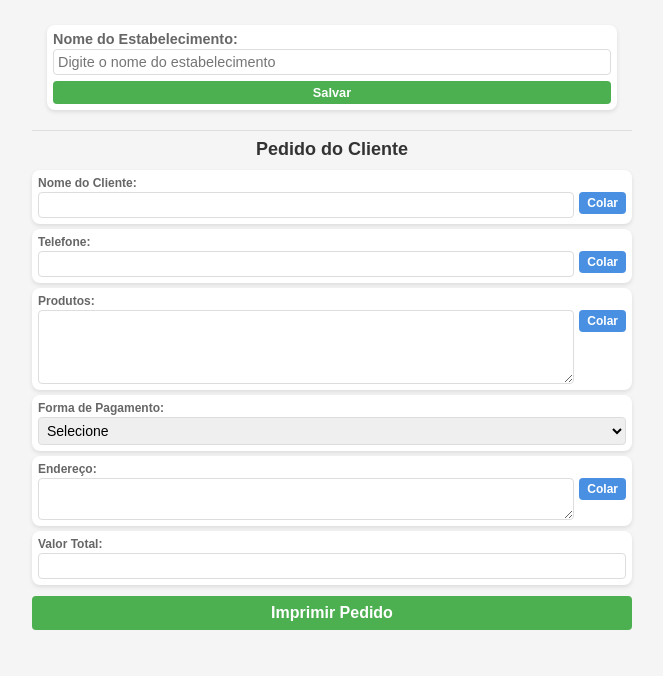
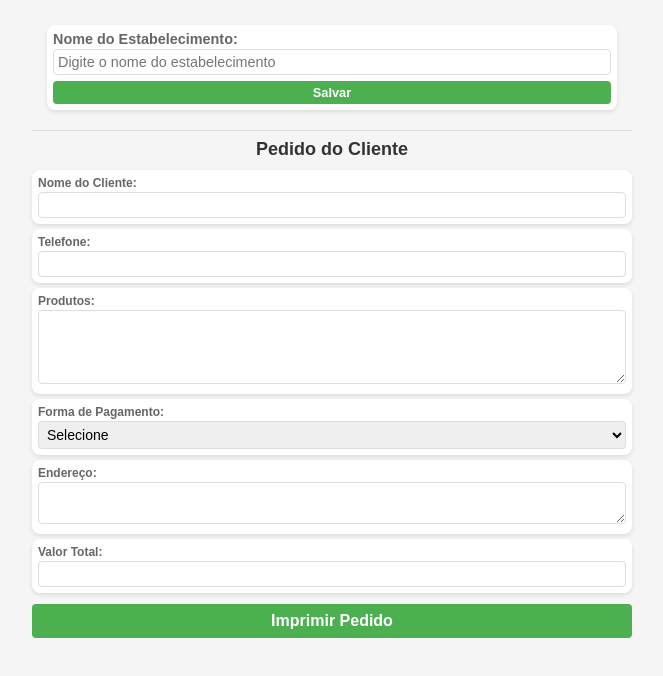
Before and after one commit to ECTAtecnologia/pedidoiphonen, a plain HTML site: page index.html in a window 1280 px wide. Shown: the whole page, without its empty margins (308-971 px from the left). Drawn offline with nearby package versions, Linux system fonts and the light colour scheme; a script that the page names is missing.

Commit message:
index.html

```diff
--- a/index.html
+++ b/index.html
@@ -47,26 +47,17 @@
     <form id="pedidoForm">
         <div class="form-group">
             <label for="nome">Nome do Cliente:</label>
-            <div class="input-with-button">
-                <input type="text" id="nome" required>
-                <button type="button" onclick="colarTexto('nome')" class="btn-colar">Colar</button>
-            </div>
+            <input type="text" id="nome" required>
         </div>
 
         <div class="form-group">
             <label for="telefone">Telefone:</label>
-            <div class="input-with-button">
-                <input type="tel" id="telefone">
-                <button type="button" onclick="colarTexto('telefone')" class="btn-colar">Colar</button>
-            </div>
+            <input type="tel" id="telefone">
         </div>
 
         <div class="form-group">
             <label for="produtos">Produtos:</label>
-            <div class="input-with-button">
-                <textarea id="produtos" rows="4" style="width: 100%" required></textarea>
-                <button type="button" onclick="colarTexto('produtos')" class="btn-colar">Colar</button>
-            </div>
+            <textarea id="produtos" rows="4" style="width: 100%" required></textarea>
         </div>
 
         <div class="form-group">
@@ -83,10 +74,7 @@
 
         <div class="form-group">
             <label for="endereco">Endereço:</label>
-            <div class="input-with-button">
-                <textarea id="endereco" rows="2" style="width: 100%" required></textarea>
-                <button type="button" onclick="colarTexto('endereco')" class="btn-colar">Colar</button>
-            </div>
+            <textarea id="endereco" rows="2" style="width: 100%" required></textarea>
         </div>
 
         <div class="form-group">
```
